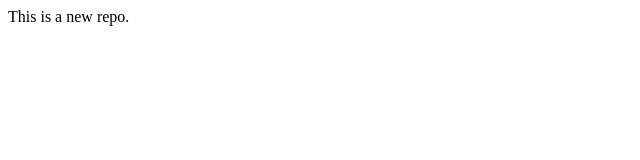
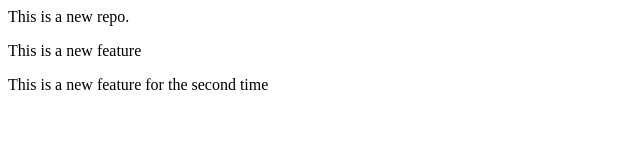
Before and after one commit to NikhilPatel003/localrepo, a plain HTML site: page index.html in a window 1280 px wide. Shown: the whole page, without its empty margins (0-640 px from the left). Drawn offline with Linux system fonts and the light colour scheme.

Commit message:
modified feature 1

```diff
--- a/index.html
+++ b/index.html
@@ -1 +1,3 @@
 <p>This is a new repo.</p>
+<p>This is a new feature</p>
+<p>This is a new feature for the second time</p>
```
